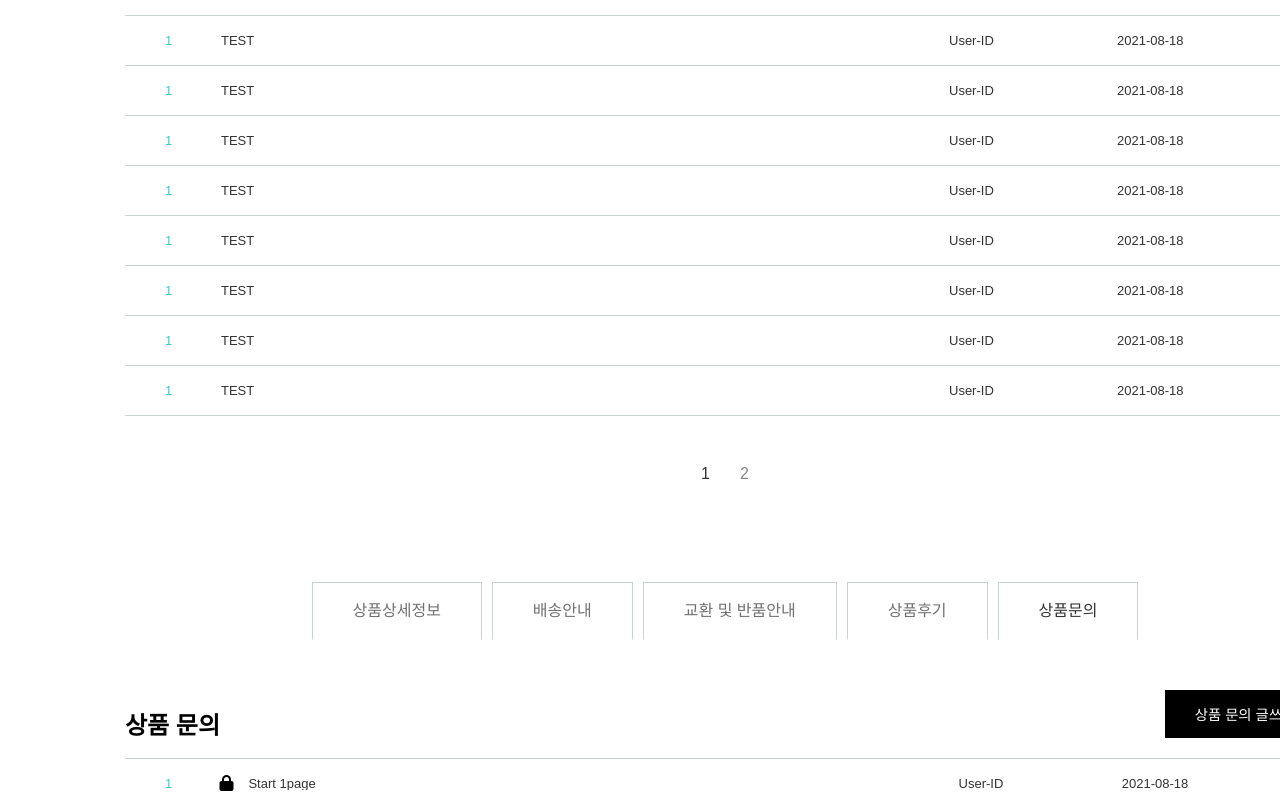
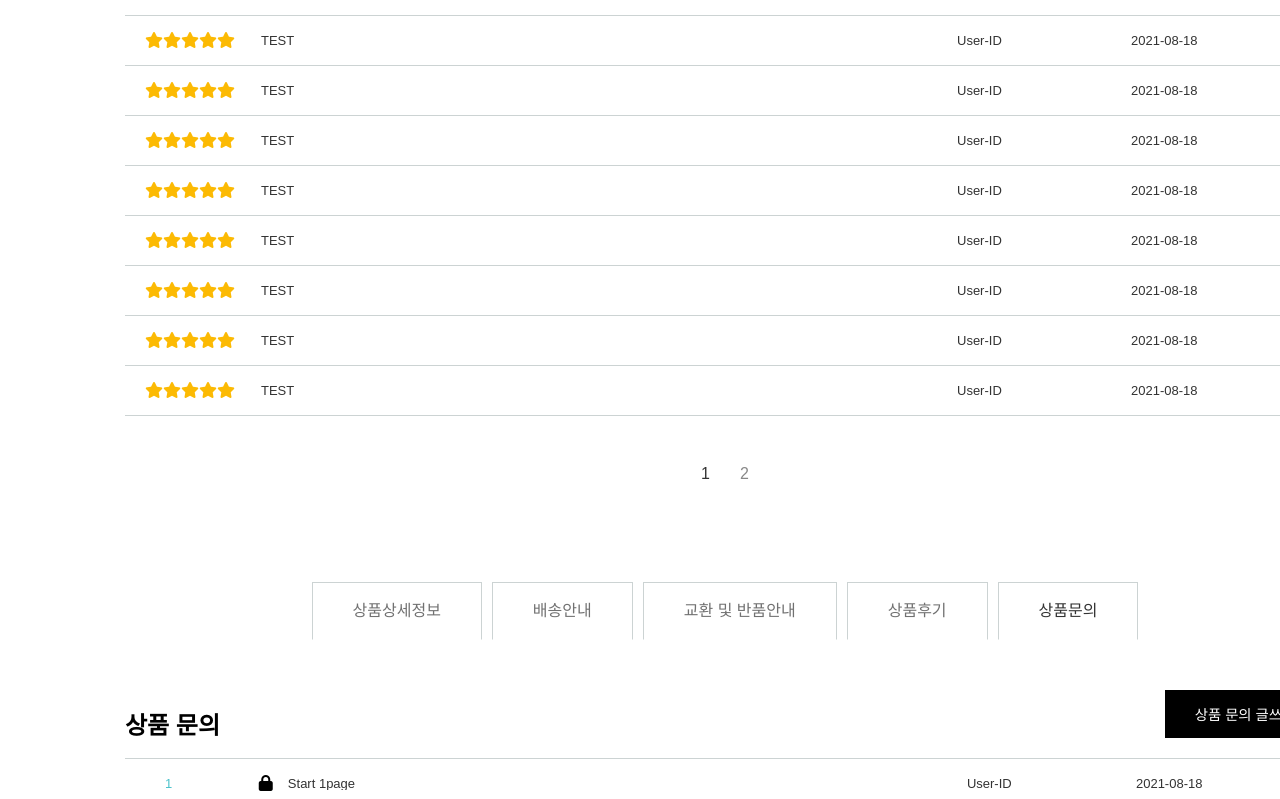
Before and after one commit to jiho9505/store-9, a React app in the folder client/: page /detail in a window 1280 px wide. Shown: the part 5481-6280 px from the top of the page. Built offline with nearby package versions, Linux system fonts and the light colour scheme; a web font is replaced by a local one.

Commit message:
💄  상품후기 게시판 별점 적용

```diff
--- a/client/src/components/base/BoardPost/index.tsx
+++ b/client/src/components/base/BoardPost/index.tsx
@@ -4,6 +4,7 @@ import styled from '@emotion/styled';
 
 import { baemin, baeminFont, greyBg1, greyLine, lightBlack } from '@/static/style/common';
 
+const arrForTotalStarLength = [1, 2, 3, 4, 5];
 const BoardPost = ({ infos, title, handleClickTitle, showContent }) => {
   const createLockIcon = () => {
     return (
@@ -15,13 +16,26 @@ const BoardPost = ({ infos, title, handleClickTitle, showContent }) => {
     );
   };
 
+  const createStar = (score: number) => {
+    return arrForTotalStarLength.map((value, idx) => (
+      <Star key={value} className={`${idx < score ? 'fas' : 'far'} fa-star`}></Star>
+    ));
+  };
+
+  const createFirstField = () => {
+    return title === '상품 후기' ? (
+      <StarContainer width="10%">{createStar(5)}</StarContainer>
+    ) : (
+      <PostNumber width="10%">1</PostNumber>
+    );
+  };
   const createPostlist = () => {
     return infos.map((info, idx) => (
       <tbody key={idx}>
         <PostTitleRow>
-          <PostNumber width="5%">1</PostNumber>
+          {createFirstField()}
           {createLockIcon()}
-          <PostTitleContainer width="65%">
+          <PostTitleContainer width="60%">
             <PostTitle onClick={handleClickTitle} data-idx={idx}>
               {info.title}
             </PostTitle>
@@ -31,8 +45,8 @@ const BoardPost = ({ infos, title, handleClickTitle, showContent }) => {
         </PostTitleRow>
         {showContent.includes(idx) && (
           <PostContentRow>
-            <PostNumber width="5%"></PostNumber>
-            <PostContent width="65%">{info.content}</PostContent>
+            <PostNumber width="10%"></PostNumber>
+            <PostContent width="60%">{info.content}</PostContent>
             <PostText width="15%"></PostText>
             <PostText width="15%"></PostText>
           </PostContentRow>
@@ -49,6 +63,12 @@ const BoardPost = ({ infos, title, handleClickTitle, showContent }) => {
 };
 
 export default BoardPost;
+
+const StarContainer = styled.td``;
+
+const Star = styled.i`
+  color: #fcba03;
+`;
 
 const BoardPostContainer = styled.div`
   margin-top: 20px;
@@ -67,7 +87,7 @@ const PostTitle = styled.span`
 const PostTitleRow = styled.tr`
   width: 100%;
   border-top: 1px solid ${greyLine};
-  padding: 13px 40px;
+  padding: 13px 20px;
   height: 50px;
   display: flex;
   align-items: center;
@@ -81,13 +101,13 @@ const PostContentRow = styled(PostTitleRow)`
 `;
 
 const PostText = styled.td`
-  font-family: ${baeminFont};
   font-size: 13px;
   color: ${lightBlack};
 `;
 
 const PostNumber = styled(PostText)`
   color: ${baemin};
+  padding: 0px 20px;
 `;
 
 const PostContent = styled(PostText)``;
```
